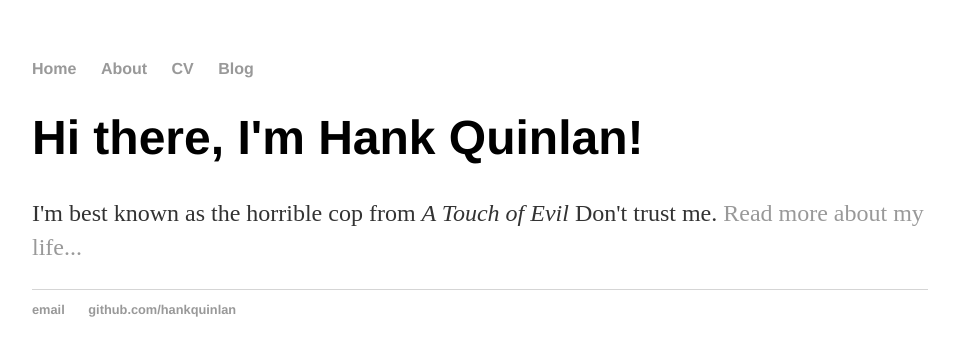
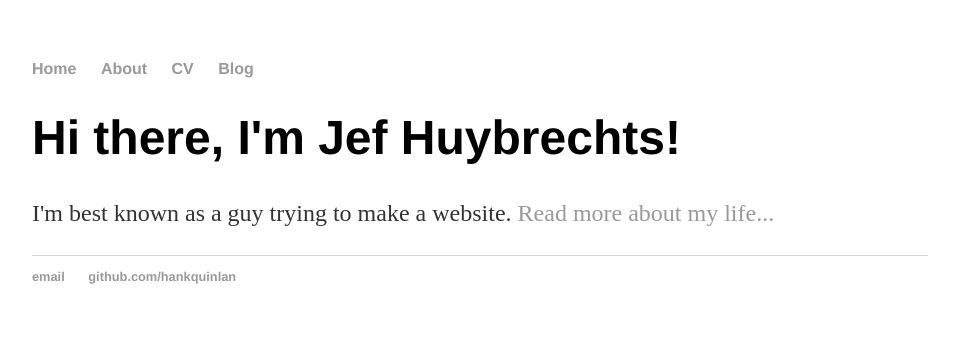
Before and after one commit to Hujef/hujef.github.io, a Jekyll site: the page built from index.html, in a window 1280 px wide. Shown: the top 356 px of the page, without its empty margins (160-1119 px from the left). Built offline with Jekyll 4.4.1, drawn with Linux system fonts in a browser that asks for light colours.

Commit message:
Update index.html

```diff
--- a/index.html
+++ b/index.html
@@ -1,8 +1,8 @@
 ---
 layout: default
-title: Jef Quinlan, Horrible Cop
+title: Jef Huybrechts
 ---
 <div class="blurb">
-	<h1>Hi there, I'm Hank Quinlan!</h1>
-	<p>I'm best known as the horrible cop from <em>A Touch of Evil</em> Don't trust me. <a href="/about">Read more about my life...</a></p>
+	<h1>Hi there, I'm Jef Huybrechts!</h1>
+	<p>I'm best known as a guy trying to make a website. <a href="/about">Read more about my life...</a></p>
 </div><!-- /.blurb -->
```
